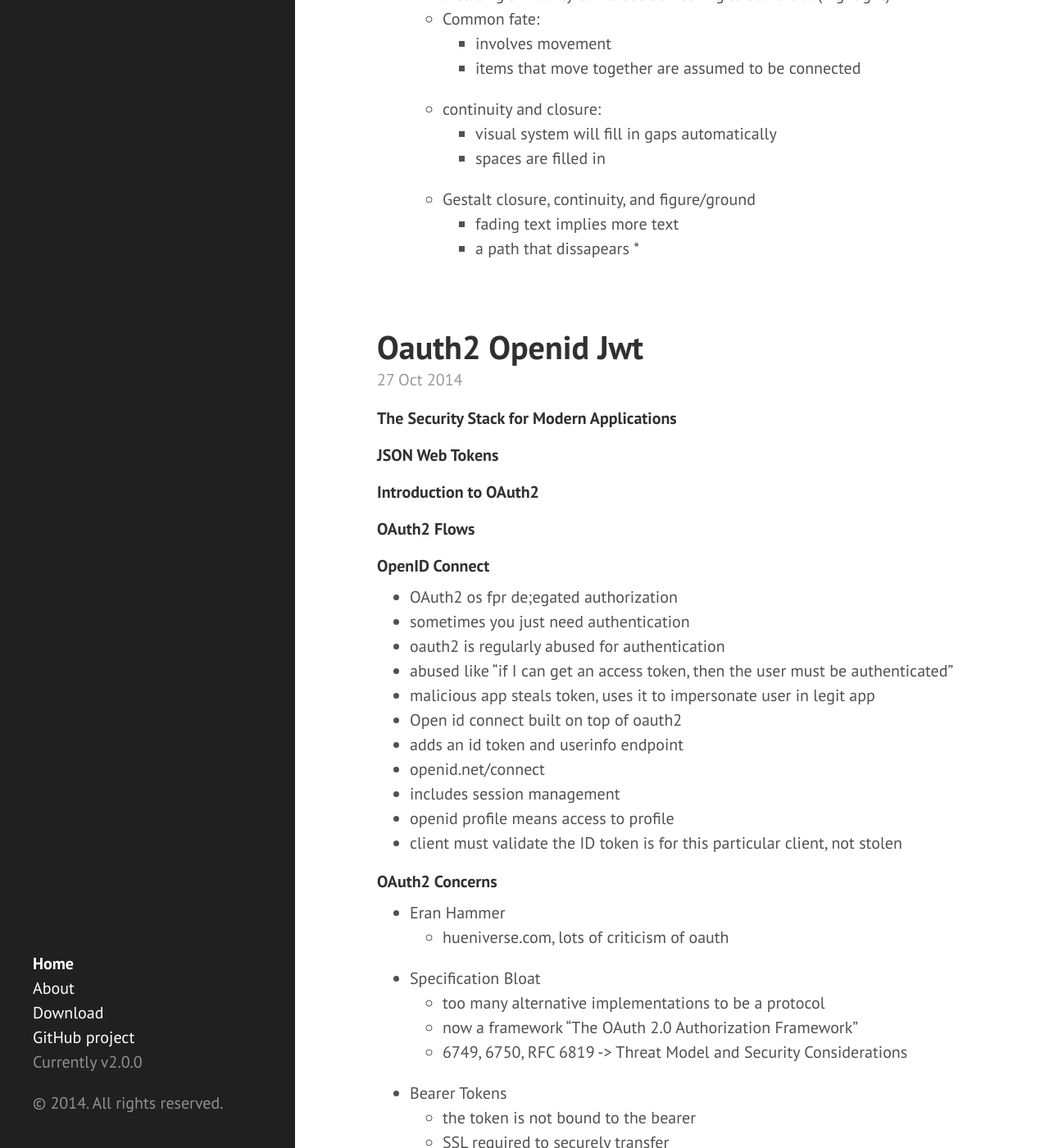
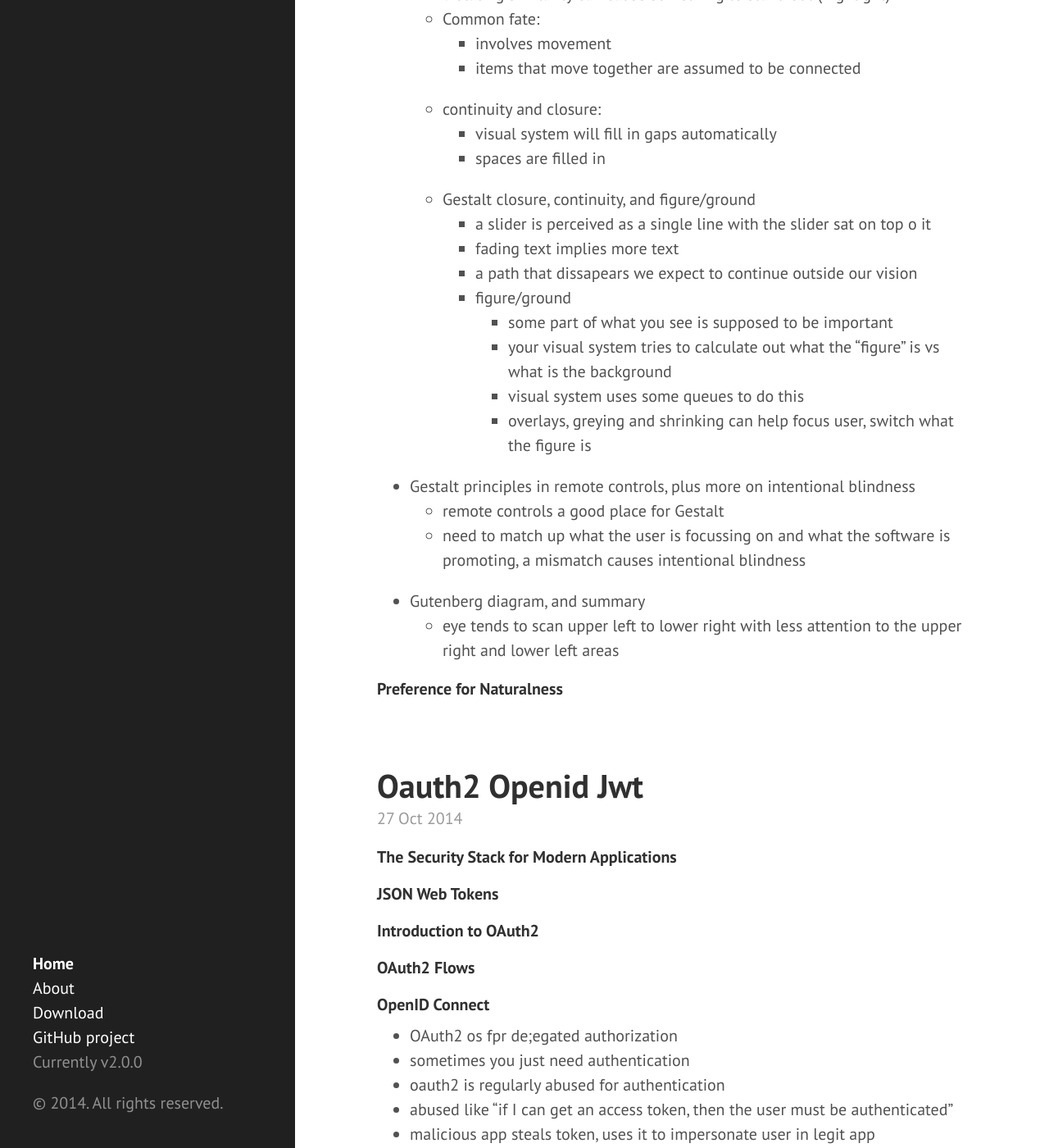
Before and after one commit to eneiand/eneiand.github.io, a Jekyll site: the page built from index.html, in a window 1280 px wide and 1400 px high, scrolled down 3267 px. Shown: the whole window at 82% size. Built offline with Jekyll 4.4.1, drawn with Linux system fonts in a browser that asks for light colours; Markdown is read by kramdown in place of the engine named in the settings; the list of posts is cut into pages by our own code.

Commit message:
completed visual scanning and processing

```diff
--- a/_posts/2014-10-30-creating-user-experiences.md
+++ b/_posts/2014-10-30-creating-user-experiences.md
@@ -88,6 +88,18 @@ human visual system is tuned to certain shapes etc.
     * visual system will fill in gaps automatically
     * spaces are filled in
   * Gestalt closure, continuity, and figure/ground
+    * a slider is perceived as a single line with the slider sat on top o it
     * fading text implies more text
-    * a path that dissapears
-    *
+    * a path that dissapears we expect to continue outside our vision
+    * figure/ground
+      * some part of what you see is supposed to be important
+      * your visual system tries to calculate out what the "figure" is vs what is the background
+      * visual system uses some queues to do this
+      * overlays, greying and shrinking can help focus user, switch what the figure is
+* Gestalt principles in remote controls, plus more on intentional blindness
+  * remote controls a good place for Gestalt
+  * need to match up what the user is focussing on and what the software is promoting, a mismatch causes intentional blindness
+* Gutenberg diagram, and summary
+  * eye tends to scan upper left to lower right with less attention to the upper right and lower left areas
+
+#### Preference for Naturalness
```
